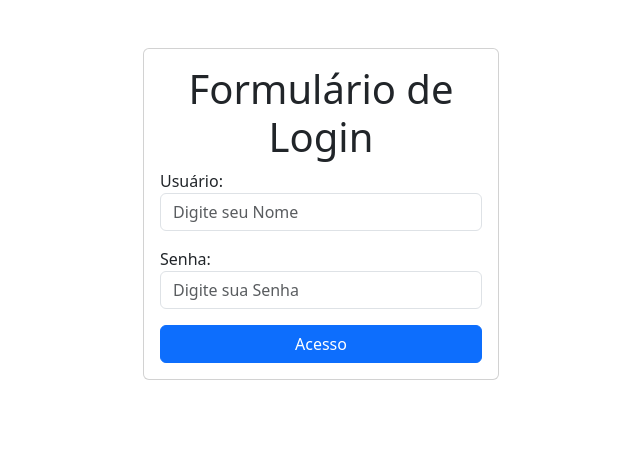
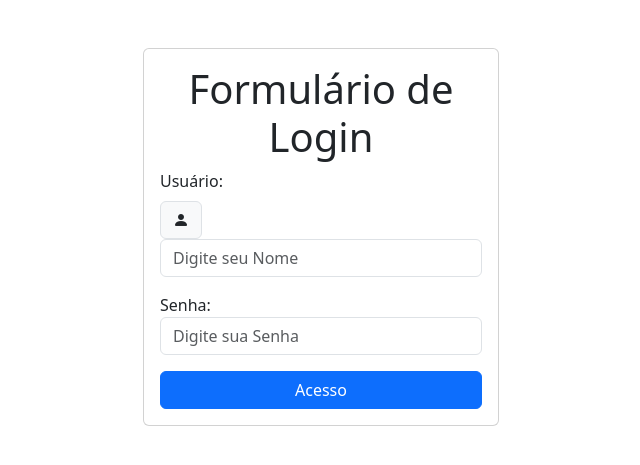
Before and after one commit to WloiolaNet/django-auth-crud, a Django app: page /signin/ in a window 1280 px wide. Shown: the part 144-609 px from the top of the page, without its empty margins (319-959 px from the left). Run offline with Django 5.2, Linux system fonts and the light colour scheme.

Commit message:
commit DEBUG

```diff
--- a/tasks/templates/signin.html
+++ b/tasks/templates/signin.html
@@ -18,7 +18,12 @@
                 {% csrf_token %}
 
                 <div class="mb-3">
-                    <label for="username">Usuário:</label>
+                    <label for="username" class="form-label">Usuário:</label>
+                    <div class="input-group">
+                        <span class="input-group-text">
+                            <i class="bi bi-person-fill"></i>
+                        </span>
+                    </div>
                     <input type="text" name="username" id="username"
                     class="form-control" placeholder="Digite seu Nome">
                 </div>
```
